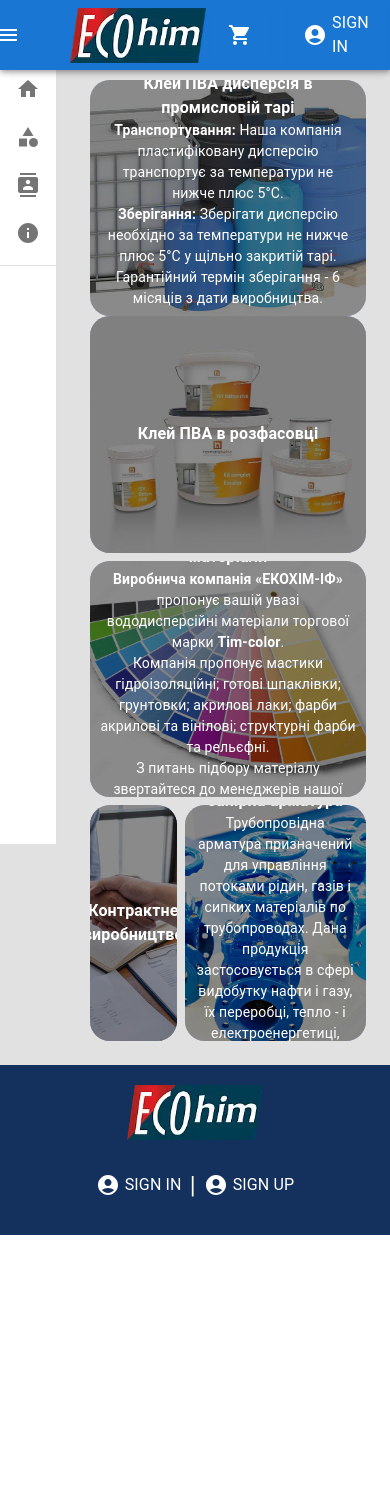
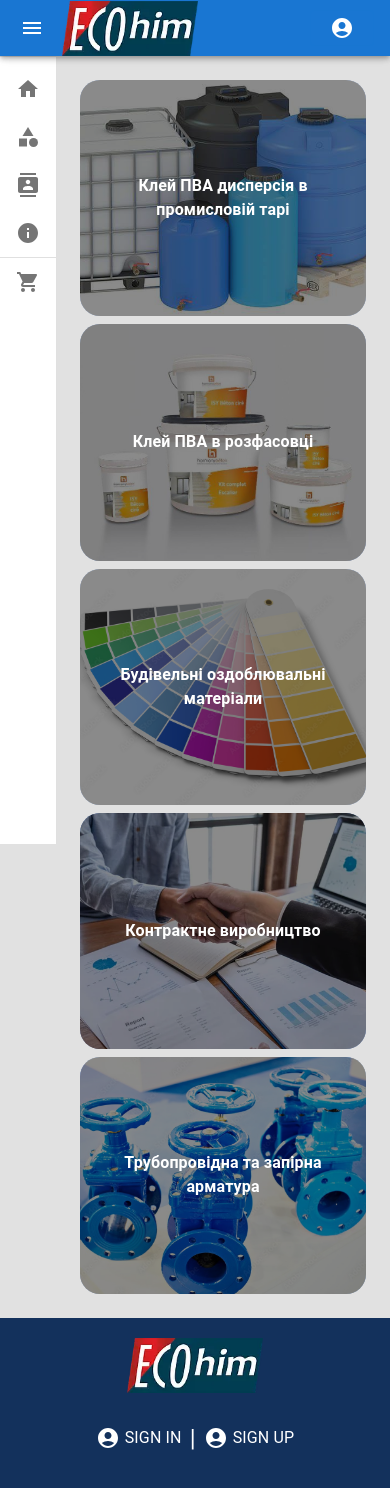
Before and after one commit to NetHunter123/EcoHim, a Next.js app in the folder client/: page / in a window 390 px wide. Before the commit the page ends 1235 px from the top, so only its background shows below. Built offline with nearby package versions, Linux system fonts and the light colour scheme.

Commit message:
make adaptive for home,products,product

```diff
--- a/client/components/Available.jsx
+++ b/client/components/Available.jsx
@@ -3,9 +3,10 @@
 
 import useStyles from "../styles/productsPage";
 
-const Available = (available) => {
+const Available = ({available}) => {
   const classes = useStyles();
 
+  console.log("Available",available)
   return (
     <Typography
       variant={"caption"}
--- a/client/components/Footer.jsx
+++ b/client/components/Footer.jsx
@@ -2,7 +2,7 @@
 import styles from "../styles/footer.module.css";
 import { makeStyles } from "@material-ui/styles";
 import Logo from "./Logo";
-import { Box } from "@mui/material";
+import {Box, Button, Typography} from "@mui/material";
 import NavigationBtn from "./NavigationBtn";
 import AccountCircleIcon from "@mui/icons-material/AccountCircle";
 import NextLink from "next/link";
@@ -20,6 +20,16 @@
     alignItems: "center",
     justifyContent: "center",
   },
+  btn: {
+    display: "flex",
+    alignItems: "center",
+    border:"1px solid ",
+    borderColor: "white",
+    padding: "10px 15px",
+    '&:hover': {
+      borderColor: "aqua ",
+    },
+  },
 }));
 
 const Footer = () => {
@@ -32,29 +42,37 @@
       </Box>
       <Box style={{ display: "flex", height: "60px", alignItems: "center" }}>
         <NextLink href="/auth/login" passHref>
-          <NavigationBtn
+          <Button
+            className={classes.btn}
             variant={"text"}
             color={"primary"}
             sx={{ height: "50px" }}
-            text={"Sign In"}
+            style={{border:"0px"}}
           >
             <AccountCircleIcon
               sx={{ display: "block", color: "white", marginRight: "5px" }}
             />
-          </NavigationBtn>
+            <Typography paragraph sx={{ margin: "0", color: "white" }}>
+              Sign IN
+            </Typography>
+          </Button>
         </NextLink>
         <p style={{ color: "white", fontSize: "24px" }}>|</p>
         <NextLink href="/auth/register" passHref>
-          <NavigationBtn
+          <Button
+            className={classes.btn}
             variant={"text"}
             color={"primary"}
             sx={{ height: "50px" }}
-            text={"Sign Up"}
+            style={{border:"0px"}}
           >
             <AccountCircleIcon
               sx={{ display: "block", color: "white", marginRight: "5px" }}
             />
-          </NavigationBtn>
+            <Typography paragraph sx={{ margin: "0", color: "white" }}>
+              Sign Up
+            </Typography>
+          </Button>
         </NextLink>
       </Box>
     </footer>
--- a/client/components/TopLayout.jsx
+++ b/client/components/TopLayout.jsx
@@ -27,12 +27,14 @@
 import MenuItem from "./MenuItem";
 import { ExpandLess, ExpandMore, ShoppingCart } from "@mui/icons-material";
 import { useState } from "react";
-import { Collapse } from "@mui/material";
+import { Button, Collapse, useMediaQuery } from "@mui/material";
 import Head from "next/head";
 import { useDispatch } from "react-redux";
 import { GetProductFetch, ProductFetch } from "../actions";
 import AccountCircleIcon from "@mui/icons-material/AccountCircle";
 import { useRouter } from "next/router";
+import { useStyles } from "../styles/layout";
+import Typography from "@mui/material/Typography";
 
 const drawerWidth = 340;
 
@@ -101,20 +103,6 @@
   }),
 }));
 
-const useStyles = makeStyles((theme) => ({
-  Appclass: {
-    backgroundColor: theme.palette.primary.main,
-  },
-  sideBar: {
-    position: "fixed",
-    left: "0",
-    top: "0",
-    zIndex: "100",
-  },
-
-  drawerWrapper: {},
-}));
-
 export default function TopLayout({ children }) {
   let easing = [0.6, -0.05, 0.01, 0.99];
   const classes = useStyles();
@@ -122,6 +110,7 @@
   const [open, setOpen] = useState(false);
   const dispatch = useDispatch();
   const router = useRouter();
+  const smDown = useMediaQuery(theme.breakpoints.down("sm"));
 
   const hovers = {
     initial: {
@@ -171,21 +160,17 @@
         bgcolor={"#E1E1E1"}
       >
         <CssBaseline />
-        <AppBar className={classes.Appclass} position="fixed" open={open}>
-          <Toolbar
-            sx={{
-              paddingRight: "5px",
-              justifyContent: "space-between",
-              padding: "5px 0",
-            }}
-          >
+        <AppBar className={classes.appBar} position="fixed" open={open}>
+          <Toolbar className={classes.appToolbar}>
+            { !open &&
             <IconButton
               color="inherit"
               aria-label="open drawer"
               onClick={handleDrawerOpen}
               edge="start"
+              className={classes.menuBtn}
               sx={{
-                marginRight: 5,
+                // marginRight: 5,
                 ...(open && { display: "none" }),
               }}
               component={motion.div}
@@ -193,10 +178,15 @@
             >
               <MenuIcon />
             </IconButton>
+            }
 
-            <Logo />
+            { !open &&
+              <Logo/>
+            }
+            {!smDown && (
               <NextLink href="/cart" passHref>
-              <NavigationBtn
+                <Button
+                  className={classes.btn}
                   onClick={() => router.push("/cart")}
                   variant={"outlined"}
                   color={"primary"}
@@ -206,32 +196,40 @@
                   }}
                 >
                   <ShoppingCart sx={{ display: "block", color: "white" }} />
-              </NavigationBtn>
+                </Button>
               </NextLink>
-
+            )}
             <NextLink href="/auth/login" passHref>
-              <NavigationBtn
+              <Button
+                className={classes.btn}
                 variant={"outlined"}
                 color={"primary"}
-                sx={{}}
-                text={"Sign IN"}
               >
-                <AccountCircleIcon
-                  sx={{ display: "block", color: "white", marginRight: "5px" }}
-                />
-              </NavigationBtn>
+                <AccountCircleIcon sx={{ display: "block", color: "white" }} />
+                <Typography
+                  paragraph
+                  display={!smDown ? "block" : "none"}
+                  sx={{ margin: "0", color: "white", marginLeft: "5px" }}
+                >
+                  Sign IN
+                </Typography>
+              </Button>
             </NextLink>
           </Toolbar>
         </AppBar>
-        <Box
-          className={classes.drawerWrapper}
-          sx={{ width: "66px" }}
-          sm={{ width: "74px" }}
-        >
-          {" "}
+        {/*<Box*/}
+        {/*  className={classes.drawerWrapper}*/}
+        {/*  sx={{  }}*/}
+        {/*  sm={{ width: "74px" }}*/}
+        {/*>*/}
+        {/*</Box>*/}
+        <Drawer className={classes.sideBar} variant="permanent" open={open}>
+          <DrawerHeader style={{padding:"0 5px 0 5px"}}>
+            { open &&
+              <Box style={{margin:"0 auto"}}>
+              <Logo />
               </Box>
-        <Drawer className={classes.sideBar} variant="permanent" open={open}>
-          <DrawerHeader>
+            }
             <IconButton onClick={handleDrawerClose}>
               {theme.direction === "rtl" ? (
                 <ChevronRightIcon />
@@ -341,8 +339,32 @@
                 </ListItemButton>
               </NextLink>
             </ListItem>
+            <Divider />
+            {smDown && (
+              <NextLink href="/cart" passHref>
+                <ListItemButton
+                  sx={{
+                    minHeight: 48,
+                    justifyContent: open ? "initial" : "center",
+                    px: 2.5,
+                  }}
+                >
+                  <ListItemIcon
+                    sx={{
+                      minWidth: 0,
+                      mr: open ? 3 : "auto",
+                      justifyContent: "center",
+                    }}
+                  >
+                    <ShoppingCart sx={{ display: "block" }} />
+                  </ListItemIcon>
+                  <ListItemText sx={{ opacity: open ? 1 : 0 }}>
+                    Корзина
+                  </ListItemText>
+                </ListItemButton>
+              </NextLink>
+            )}
           </List>
-          <Divider />
         </Drawer>
         <Box
           component="main"
@@ -351,7 +373,7 @@
         >
           <DrawerHeader />
           {/*<div style={{ overflowX: "hidden" }}>*/}
-          {children}
+          <Box className={classes.contentWrapper}>{children}</Box>
           {/*</div>*/}
         </Box>
       </Box>
--- a/client/pages/_app.js
+++ b/client/pages/_app.js
@@ -13,9 +13,9 @@
   return (
     <Provider store={store}>
       <ThemeProvider theme={theme}>
-        {/*<AnimatePresence exitBeforeEnter>*/}
-        <Component {...pageProps} />
-        {/*</AnimatePresence>*/}
+          {/*<AnimatePresence exitBeforeEnter>*/}
+          <Component {...pageProps} />
+          {/*</AnimatePresence>*/}
       </ThemeProvider>
     </Provider>
   );
--- a/client/pages/index.js
+++ b/client/pages/index.js
@@ -2,7 +2,7 @@
 import Login from "./auth/login";
 import MainLayout from "../layout/MainLayout";
 import AboutUs from "./aboutUs";
-import { Box, Button, Grid, Paper, Typography } from "@mui/material";
+import {Box, Button, Grid, Paper, Typography, useMediaQuery} from "@mui/material";
 import { animate, motion } from "framer-motion";
 import Image from "next/image";
 import { makeStyles } from "@material-ui/styles";
@@ -16,11 +16,15 @@
 import NextLink from "next/link";
 import {GetProductFetch} from "../actions";
 import {useDispatch} from "react-redux";
+import {useTheme} from "@mui/material/styles";
 
 const Index = () => {
   let easing = [0.6, -0.05, 0.01, 0.99];
   const classes = useStyles();
   const dispatch = useDispatch()
+  const theme = useTheme();
+  const smDown = useMediaQuery(theme.breakpoints.down("sm"));
+
 
   const fadeInRight = {
     initial: {
@@ -64,8 +68,8 @@
   return (
     <>
       <MainLayout>
-        <Grid container rowSpacing={1} sx={{ p: 3 }}>
-          <Grid item container xs={12} columnSpacing={1}>
+        <Grid className={classes.mainWrapper} container rowSpacing={1} sx={{ p: 3 }}>
+          <Grid item container xs={12} spacing={1}>
             <Grid item xs={12} md={8} onClick={async ()=>{
              await dispatch(
                 GetProductFetch(
@@ -90,6 +94,7 @@
                     <Typography fontSize={16} fontWeight={600}>
                       Клей ПВА дисперсія в промисловій тарі
                     </Typography>
+                    { !smDown &&
                     <Typography paragraph fontSize={14}>
                       <b>Транспортування:</b> Наша компанія пластифіковану
                       дисперсію транспортує за температури не нижче плюс 5°С.
@@ -97,7 +102,7 @@
                       Зберігати дисперсію необхідно за температури не нижче плюс
                       5°С у щільно закритій тарі. Гарантійний термін зберігання
                       - 6 місяців з дати виробництва.
-                    </Typography>
+                    </Typography>}
                   </Box>
                 </div>
               </NextLink>
@@ -158,6 +163,7 @@
                   <Typography fontSize={16} fontWeight={600}>
                     Будівельні оздоблювальні матеріали
                   </Typography>
+                  { !smDown &&
                   <Typography paragraph fontSize={14}>
                     <b>Виробнича компанія «ЕКОХІМ-ІФ»</b> пропонує вашій увазі
                     вододисперсійні матеріали торгової марки <b>Tim-color</b>.
@@ -166,13 +172,13 @@
                     вінілові; структурні фарби та рельєфні.
                     <br /> З питань підбору матеріалу звертайтеся до менеджерів
                     нашої компанії.
-                  </Typography>
+                  </Typography>}
                 </Box>
               </div>
             </NextLink>
           </Grid>
-          <Grid item container xs={12} columnSpacing={1}>
-            <Grid item xs={4}>
+          <Grid item container xs={12} spacing={1}>
+            <Grid item xs={12} md={4}>
               <NextLink href="/manufacture" passHref>
                 <div className={classes.textBoxWrapper}>
                   <Box className={classes.categoryBox}>
@@ -194,7 +200,7 @@
                 </div>
               </NextLink>
             </Grid>
-            <Grid item xs={8} onClick={async ()=>{
+            <Grid item xs={12} md={8} onClick={async ()=>{
              await dispatch(
                 GetProductFetch(
                   `http://localhost:1337/api/products?populate=*&filters[category][$eq]=Трубопровідна та запірна арматура`
@@ -218,13 +224,14 @@
                     <Typography fontSize={16} fontWeight={600}>
                       Трубопровідна та запірна арматура
                     </Typography>
+                    { !smDown &&
                     <Typography paragraph fontSize={14}>
                       Трубопровідна арматура призначений для управління потоками
                       рідин, газів і сипких матеріалів по трубопроводах. Дана
                       продукція застосовується в сфері видобутку нафти і газу,
                       їх переробці, тепло - і електроенергетиці, хімічній
                       промисловості.
-                    </Typography>
+                    </Typography>}
                   </Box>
                 </div>
               </NextLink>
--- a/client/styles/homeStyle.js
+++ b/client/styles/homeStyle.js
@@ -1,6 +1,14 @@
 import {makeStyles} from "@material-ui/styles";
 
 const useStyles = makeStyles((theme) => ({
+  mainWrapper:{
+    [theme.breakpoints.down("md")]: {
+      padding:"15px 10px"
+    },
+    [theme.breakpoints.down("sm")]: {
+      padding:"15px 5px"
+    },
+  },
   categoryBox: {
     backgroundColor: theme.palette.primary.main,
     borderRadius: "20px",
--- /dev/null
+++ b/client/styles/layout.js
@@ -0,0 +1,56 @@
+import { makeStyles } from "@material-ui/styles";
+
+export const useStyles = makeStyles((theme) => ({
+  appBar: {
+    backgroundColor: theme.palette.primary.main,
+  },
+  appToolbar: {
+    display: "flex",
+    justifyContent: "space-between",
+    [theme.breakpoints.up("sm")]: {
+      paddingLeft:"10px"
+    },
+    [theme.breakpoints.down("sm")]: {
+      paddingLeft:"10px",
+      paddingRight:"10px"
+    },
+  },
+  menuBtn: {
+    display:"flex",
+    justifyContent:"center",
+    [theme.breakpoints.up("sm")]: {
+      width: "66px",
+    },
+    [theme.breakpoints.down("sm")]: {
+      width: "56px",
+    },
+  },
+  sideBar: {
+    position: "fixed",
+    left: "0",
+    top: "0",
+    zIndex: "100",
+  },
+
+  drawerWrapper: {},
+  contentWrapper: {
+    [theme.breakpoints.up("sm")]: {
+      paddingLeft: "66px",
+    },
+    [theme.breakpoints.down("sm")]: {
+      paddingLeft: "56px",
+    },
+  },
+
+
+  btn: {
+    display: "flex",
+    alignItems: "center",
+    border:"1px solid ",
+    borderColor: "white",
+    padding: "10px 15px",
+    '&:hover': {
+      borderColor: "aqua ",
+    },
+  },
+}));
```
Also changed, not shown: client/pages/products/[id].jsx (+38 -35 lines), client/pages/products/index.jsx (+54 -26 lines). Lines whose indentation alone changed are shown as unchanged.
